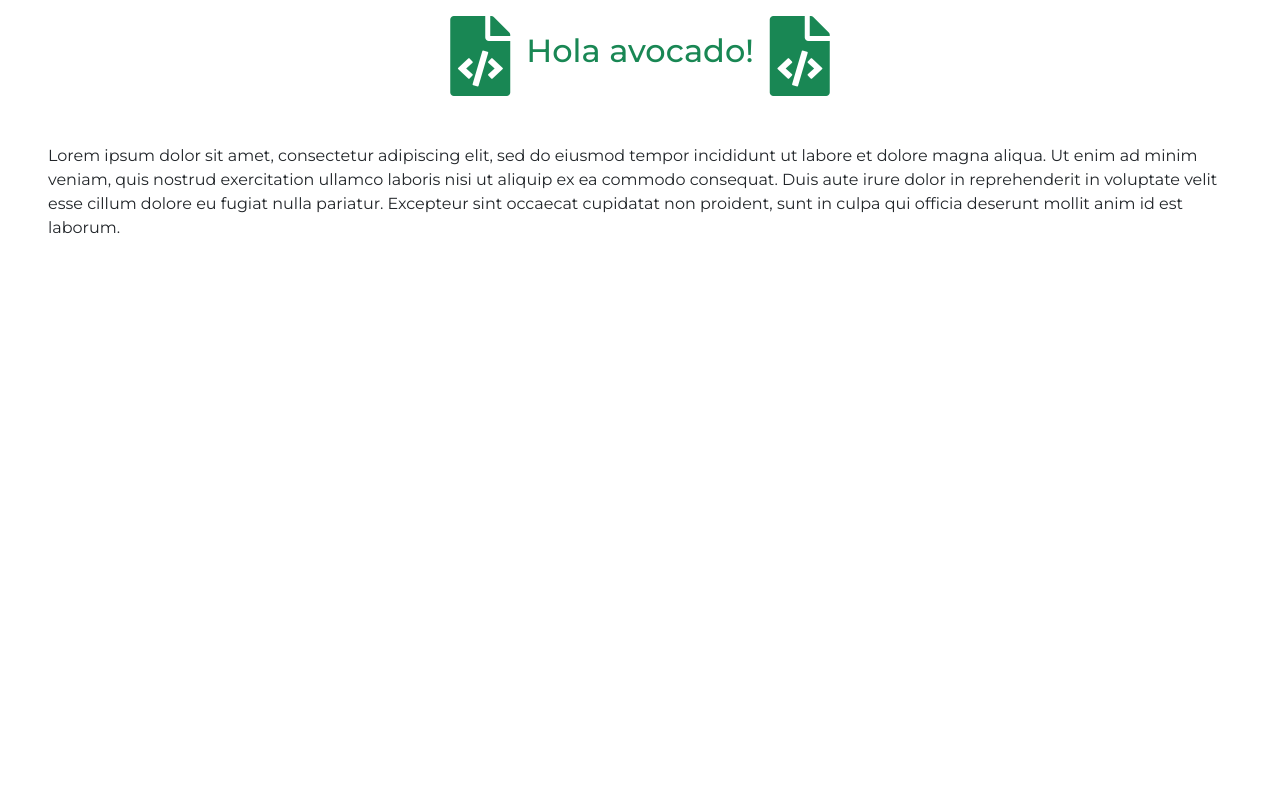
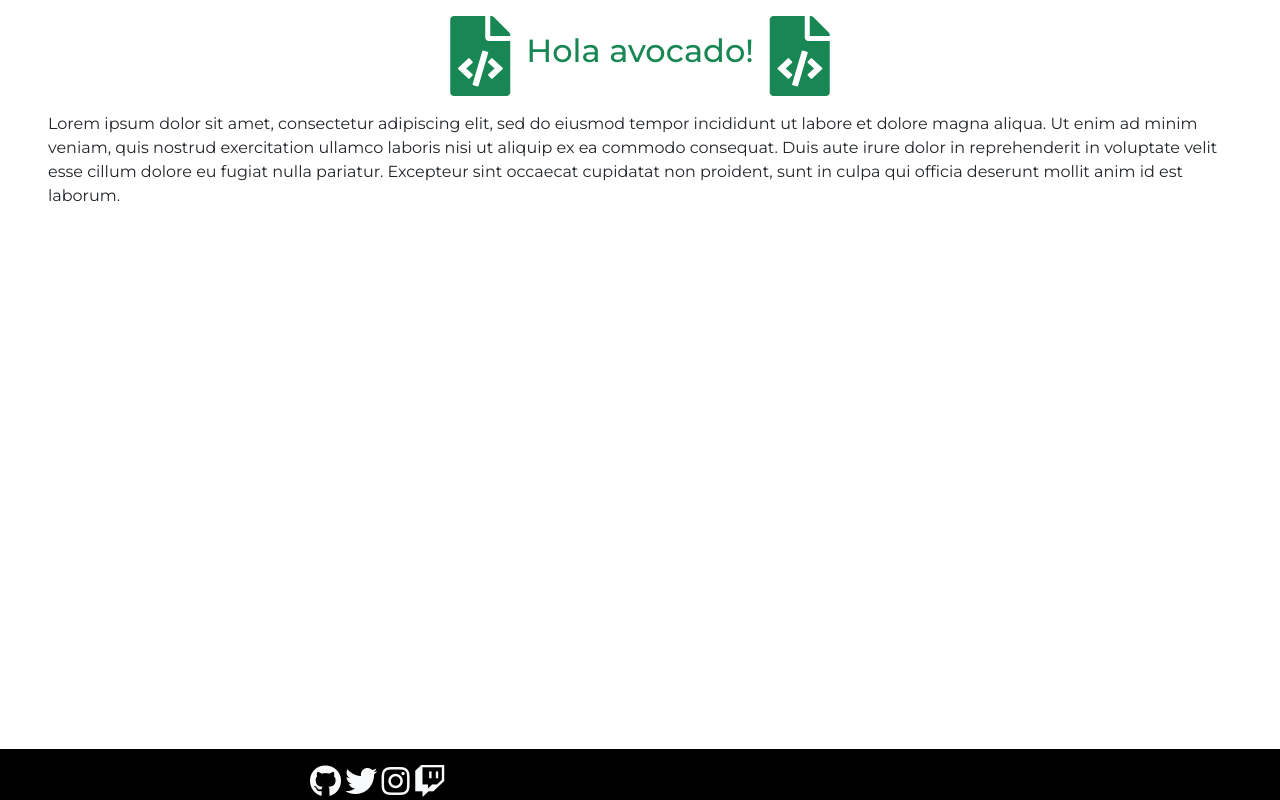
Before and after one commit to john024x/John024xTemplate, a website: page index.html in a window 1280 px wide. Drawn offline with nearby package versions, Linux system fonts and the light colour scheme.

Commit message:
Footer and social links added, also dark mode was enabled

```diff
--- a/index.html
+++ b/index.html
@@ -21,6 +21,12 @@
     <script src="https://cdn.jsdelivr.net/npm/vue@2"></script>
     <!-- Importacion de VUE test-->
     <!-- <script src="https://cdn.jsdelivr.net/npm/vue@2/dist/vue.js"></script> -->
+    <!-- Import of dark mode -->
+    <link rel="stylesheet" href="common.css">
+    <link rel="stylesheet" href="light.css" media="(prefers-color-scheme: light)">
+    <link rel="stylesheet" href="../styles/dark.css" media="(prefers-color-scheme: dark)">
+    <script type="module" src="https://googlechromelabs.github.io/dark-mode-toggle/src/dark-mode-toggle.mjs"></script>
+
     <script src="../scripts/index.js"></script>
     <title>Plantilla HTML</title>
 </head>
@@ -38,5 +44,16 @@
         </p>
     </div>
 </body>
+<footer class="d-flex justify-content-around bg-color:dark">
+    <div class="mt-3 text-white redes">
+        <a class="red-github link-light" target="_blank" href="https://github.com/john024x"><i class="fab fa-github fa-2x"></i></a>
+        <a class="red-twitter link-light" target="_blank" href="https://twitter.com/john024x"><i class="fab fa-twitter fa-2x"></i></a>
+        <a class="red-instagram link-light" target="_blank" href="https://instagram.com/john024x"><i class="fab fa-instagram fa-2x"></i></a>
+        <a class="red-twitch link-light" target="_blank" href="https://twitch.com/john024x"><i class="fab fa-twitch fa-2x"></i></a>
+    </div>
+    <section class="mt-2 text-white">
+        <dark-mode-toggle id="dark-mode-toggle-1" appearance="toggle"></dark-mode-toggle>
+    </section>
+</footer>
 
 </html>
--- a/package.json
+++ b/package.json
@@ -7,5 +7,8 @@
     "test": "echo \"Error: no test specified\" && exit 1"
   },
   "author": "",
-  "license": "ISC"
+  "license": "ISC",
+  "dependencies": {
+    "dark-mode-toggle": "^0.8.0"
+  }
 }
--- /dev/null
+++ b/styles/dark.css
@@ -0,0 +1,7 @@
+* {
+    color: #ddd;
+}
+
+body {
+    background-color: #111;
+}
--- a/styles/index.css
+++ b/styles/index.css
@@ -5,7 +5,38 @@
     font-family: 'Montserrat', sans-serif;
 }
 
+body {
+    height: 100vh;
+    margin: 0;
+}
+
+footer {
+    min-height: 50px;
+}
+
+
+/* Trick */
+
+body {
+    display: flex;
+    flex-direction: column;
+}
+
+footer {
+    margin-top: auto;
+    background-color: black;
+}
 
 div {
-    margin: 3rem;
+    margin-right: 3rem;
+    margin-left: 3rem;
 }
+
+a[class*="red-"] {
+    display: inline-block;
+    transition: transform 0.2s ease;
+}
+
+a[class*="red-"]:hover {
+    transform: translateY(-10px);
+}
```
Also changed, not shown: 1 other file.
